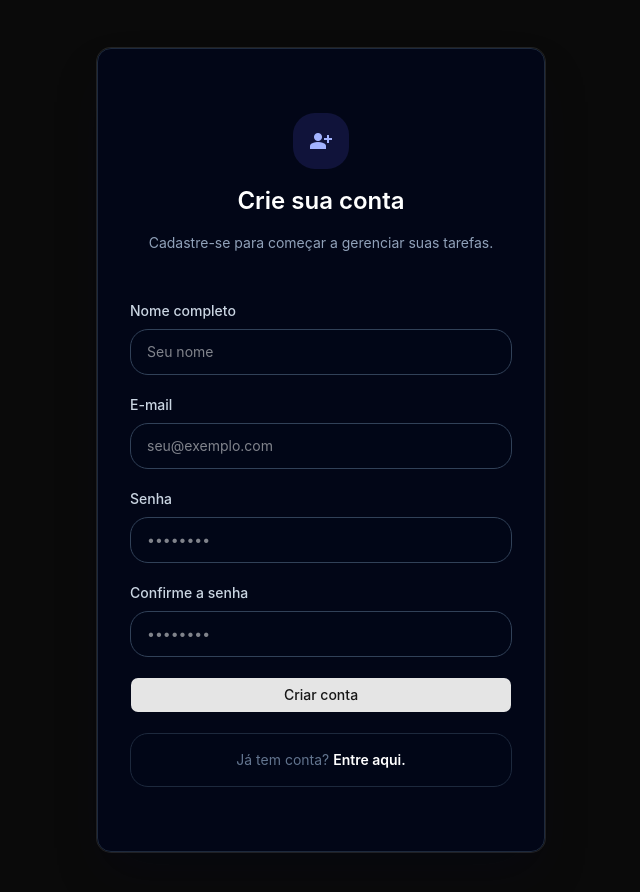
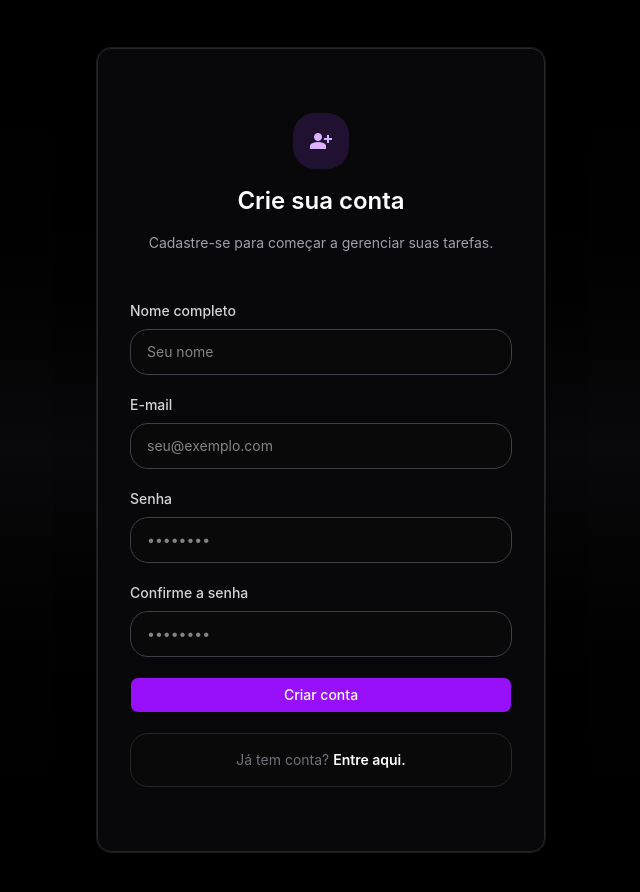
Before and after one commit to FVSSANTOS/TaskIA-FrontEnd, a React (Vite) app in the folder TaskIA-FrontEnd/: page / in a window 1280 px wide. Both pictures are taken after a click on the button "Cadastre-se.". Shown: the top 892 px of the page, without its empty margins (319-959 px from the left). Built offline with nearby package versions, Linux system fonts and the light colour scheme.

Commit message:
atualização do design

```diff
--- a/TaskIA-FrontEnd/src/components/Login.jsx
+++ b/TaskIA-FrontEnd/src/components/Login.jsx
@@ -44,11 +44,11 @@ export default function Login({ onLogin }) {
   }
 
   return (
-    <div className="min-h-screen bg-[radial-gradient(circle_at_top,_var(--tw-gradient-stops))] from-slate-900 via-slate-950 to-slate-950 text-white">
+    <div className="min-h-screen bg-gradient-to-b from-black via-zinc-950 to-black text-white">
       <div className="mx-auto flex min-h-screen max-w-3xl items-center justify-center px-4 py-12">
-        <Card className="w-full max-w-md border border-slate-800 bg-slate-950/95 shadow-2xl shadow-slate-950/40">
+        <Card className="w-full max-w-md border border-zinc-800 bg-zinc-950/95 shadow-2xl shadow-black/40">
           <CardHeader className="space-y-3 px-8 pt-10 pb-6 text-center">
-            <div className="mx-auto flex h-14 w-14 items-center justify-center rounded-3xl bg-indigo-500/15 text-indigo-300">
+            <div className="mx-auto flex h-14 w-14 items-center justify-center rounded-3xl bg-purple-500/15 text-purple-300">
               <span
                 className="material-symbols-outlined text-3xl"
                 style={{ fontVariationSettings: "'FILL' 1" }}
@@ -59,7 +59,7 @@ export default function Login({ onLogin }) {
             <CardTitle className="text-2xl font-semibold text-white">
               {mode === "register" ? "Crie sua conta" : "Bem-vindo de volta"}
             </CardTitle>
-            <CardDescription className="text-sm text-slate-400">
+            <CardDescription className="text-sm text-zinc-400">
               {mode === "register"
                 ? "Cadastre-se para começar a gerenciar suas tarefas."
                 : "Entre com sua conta para acessar o quadro Kanban."}
@@ -70,7 +70,7 @@ export default function Login({ onLogin }) {
             <form onSubmit={handleSubmit} className="space-y-5">
               {mode === "register" ? (
                 <label className="block">
-                  <span className="mb-2 block text-sm font-medium text-slate-300">
+                  <span className="mb-2 block text-sm font-medium text-zinc-300">
                     Nome completo
                   </span>
                   <input
@@ -78,13 +78,13 @@ export default function Login({ onLogin }) {
                     onChange={(event) => setName(event.target.value)}
                     type="text"
                     placeholder="Seu nome"
-                    className="w-full rounded-2xl border border-slate-700 bg-slate-950/90 px-4 py-3 text-sm text-white outline-none transition focus:border-indigo-500 focus:ring-2 focus:ring-indigo-500/25"
+                    className="w-full rounded-2xl border border-zinc-700 bg-zinc-950/90 px-4 py-3 text-sm text-white outline-none transition focus:border-purple-500 focus:ring-2 focus:ring-purple-500/30"
                   />
                 </label>
               ) : null}
 
               <label className="block">
-                <span className="mb-2 block text-sm font-medium text-slate-300">
+                <span className="mb-2 block text-sm font-medium text-zinc-300">
                   E-mail
                 </span>
                 <input
@@ -92,12 +92,12 @@ export default function Login({ onLogin }) {
                   onChange={(event) => setEmail(event.target.value)}
                   type="email"
                   placeholder="seu@exemplo.com"
-                  className="w-full rounded-2xl border border-slate-700 bg-slate-950/90 px-4 py-3 text-sm text-white outline-none transition focus:border-indigo-500 focus:ring-2 focus:ring-indigo-500/25"
+                  className="w-full rounded-2xl border border-zinc-700 bg-zinc-950/90 px-4 py-3 text-sm text-white outline-none transition focus:border-purple-500 focus:ring-2 focus:ring-purple-500/30"
                 />
               </label>
 
               <label className="block">
-                <span className="mb-2 block text-sm font-medium text-slate-300">
+                <span className="mb-2 block text-sm font-medium text-zinc-300">
                   Senha
                 </span>
                 <input
@@ -105,13 +105,13 @@ export default function Login({ onLogin }) {
                   onChange={(event) => setPassword(event.target.value)}
                   type="password"
                   placeholder="••••••••"
-                  className="w-full rounded-2xl border border-slate-700 bg-slate-950/90 px-4 py-3 text-sm text-white outline-none transition focus:border-indigo-500 focus:ring-2 focus:ring-indigo-500/25"
+                  className="w-full rounded-2xl border border-zinc-700 bg-zinc-950/90 px-4 py-3 text-sm text-white outline-none transition focus:border-purple-500 focus:ring-2 focus:ring-purple-500/30"
                 />
               </label>
 
               {mode === "register" ? (
                 <label className="block">
-                  <span className="mb-2 block text-sm font-medium text-slate-300">
+                  <span className="mb-2 block text-sm font-medium text-zinc-300">
                     Confirme a senha
                   </span>
                   <input
@@ -119,7 +119,7 @@ export default function Login({ onLogin }) {
                     onChange={(event) => setConfirmPassword(event.target.value)}
                     type="password"
                     placeholder="••••••••"
-                    className="w-full rounded-2xl border border-slate-700 bg-slate-950/90 px-4 py-3 text-sm text-white outline-none transition focus:border-indigo-500 focus:ring-2 focus:ring-indigo-500/25"
+                    className="w-full rounded-2xl border border-zinc-700 bg-zinc-950/90 px-4 py-3 text-sm text-white outline-none transition focus:border-purple-500 focus:ring-2 focus:ring-purple-500/30"
                   />
                 </label>
               ) : null}
@@ -130,12 +130,15 @@ export default function Login({ onLogin }) {
                 </p>
               ) : null}
 
-              <Button type="submit" className="w-full">
+              <Button
+                type="submit"
+                className="w-full bg-purple-600 text-white hover:bg-purple-500 focus-visible:ring-purple-500/40"
+              >
                 {mode === "register" ? "Criar conta" : "Entrar"}
               </Button>
             </form>
 
-            <div className="rounded-2xl border border-slate-800 bg-slate-950/90 px-4 py-4 text-center text-sm text-slate-500">
+            <div className="rounded-2xl border border-zinc-800 bg-zinc-950/90 px-4 py-4 text-center text-sm text-zinc-500">
               {mode === "register"
                 ? "Já tem conta?"
                 : "Ainda não tem conta?"}{" "}
@@ -145,7 +148,7 @@ export default function Login({ onLogin }) {
                   setMode(mode === "login" ? "register" : "login");
                   setError("");
                 }}
-                className="font-semibold text-white underline-offset-4 hover:underline"
+                className="font-semibold text-white underline-offset-4 hover:text-purple-300 hover:underline"
               >
                 {mode === "register" ? "Entre aqui." : "Cadastre-se."}
               </button>
```
